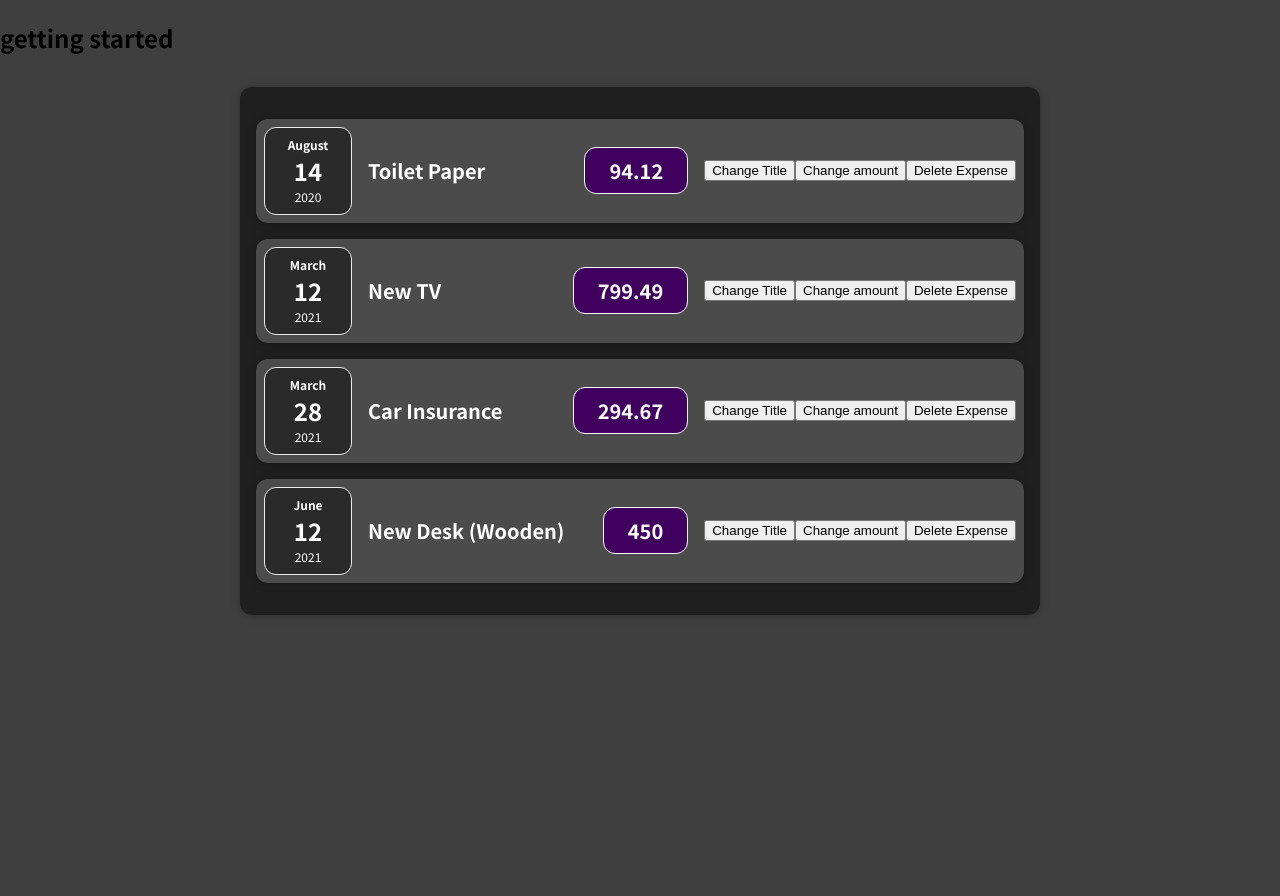
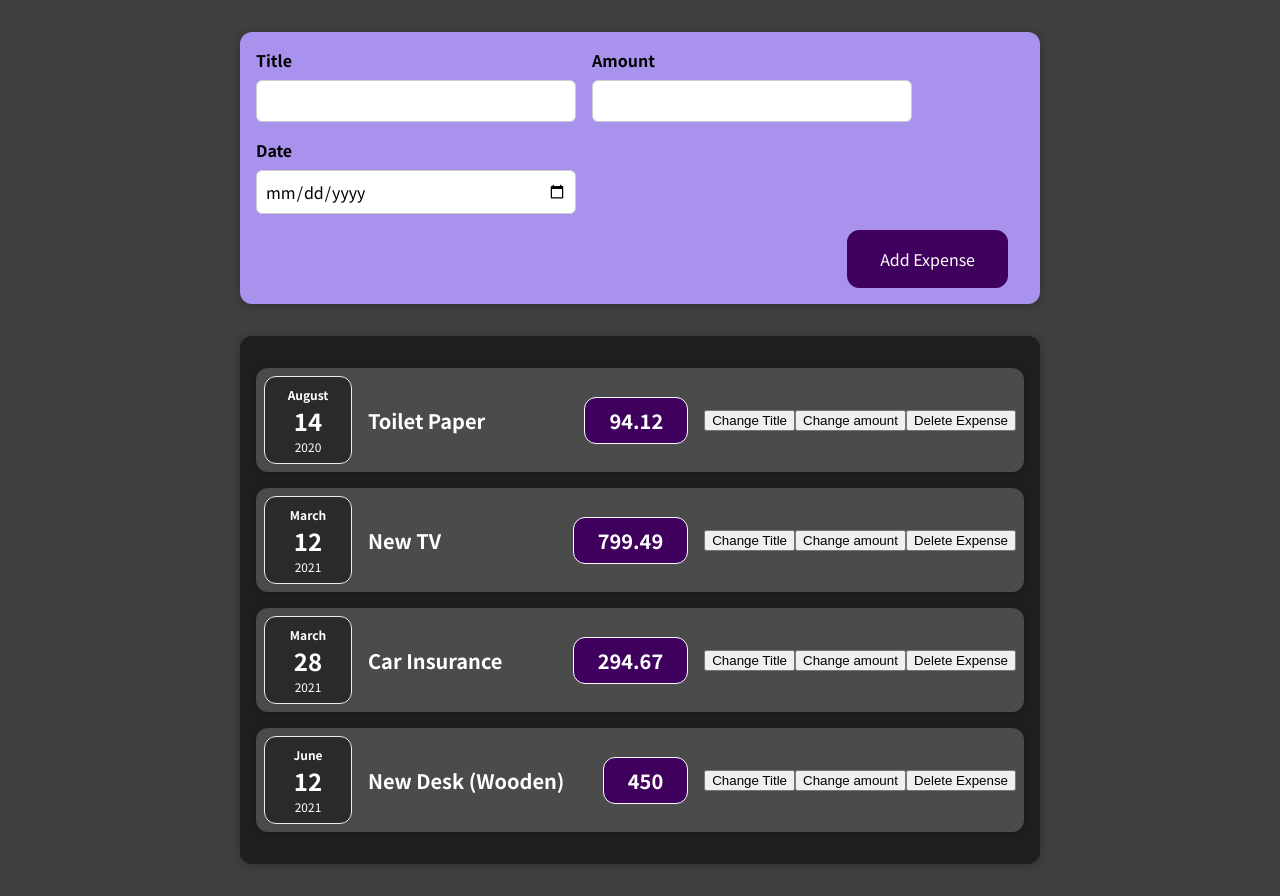
Before and after one commit to AshwiniPare/ExpenseTrackerWithReact, a React (Create React App) app: page / in a window 1280 px wide. Before the commit the page ends 800 px from the top, so only its background shows below. Built offline with nearby package versions, Linux system fonts and the light colour scheme.

Commit message:
expense form

```diff
--- a/src/App.js
+++ b/src/App.js
@@ -1,5 +1,6 @@
 import React from 'react'
 import Expenses from './components/Expenses/Expenses'
+import  NewExpense from './components/NewExpense/NewExpense';
 
 const App = () => {
   /*const expenses = [
@@ -29,18 +30,19 @@ const App = () => {
       date: new Date(2021, 5, 12),
     },
   ];
- return React.createElement(
+ /*return React.createElement(
     'div',
     {},
     React.createElement('h2', {}, "getting started"),
     React.createElement(Expenses, {expenses: expenses})
-  );
-  /*return (
+  );*/
+  return (
       <div >
+        <NewExpense />
       <Expenses expenses={expenses}></Expenses>
 
     </div>
-  );*/
+  );
 }
 
 export default App;
--- /dev/null
+++ b/src/components/NewExpense/ExpenseForm.css
@@ -0,0 +1,26 @@
+.new-expense__controls {
+    display: flex;
+    flex-wrap: wrap;
+    gap: 1rem;
+    margin-bottom: 1rem;
+    text-align: left;
+  }
+
+  .new-expense__control label {
+    font-weight: bold;
+    margin-bottom: 0.5rem;
+    display: block;
+  }
+
+  .new-expense__control input {
+    font: inherit;
+    padding: 0.5rem;
+    border-radius: 6px;
+    border: 1px solid #ccc;
+    width: 20rem;
+    max-width: 100%;
+  }
+
+  .new-expense__actions {
+    text-align: right;
+  }
--- /dev/null
+++ b/src/components/NewExpense/ExpenseForm.js
@@ -0,0 +1,31 @@
+import React from 'react';
+
+import './ExpenseForm.css';
+
+const ExpenseForm = () => {
+    const titleChangeHandler = (event) => {
+        console.log(event.target.value);
+    }
+
+    return <form>
+        <div className="new-expense__controls">
+            <div className="new-expense__control">
+                <label>Title</label>
+                <input type="text" onChange={titleChangeHandler}/>
+            </div>
+            <div className="new-expense__control">
+                <label>Amount</label>
+                <input type="number" min="0.01" step="0.01"/>
+            </div>
+            <div className="new-expense__control">
+                <label>Date</label>
+                <input type="date" min="2019-01-01" max="2022-12-31"/>
+            </div>
+        </div>
+        <div className='new-expense__actions'>
+            <button type="submit">Add Expense</button>
+        </div>
+    </form>
+};
+
+export default ExpenseForm;
--- /dev/null
+++ b/src/components/NewExpense/NewExpense.css
@@ -0,0 +1,38 @@
+.new-expense {
+    background-color: #a892ee;
+    padding: 1rem;
+    margin: 2rem auto;
+    width: 50rem;
+    max-width: 95%;
+    border-radius: 12px;
+    text-align: center;
+    box-shadow: 0 1px 8px rgba(0, 0, 0, 0.25);
+  }
+
+  .new-expense button {
+    font: inherit;
+    cursor: pointer;
+    padding: 1rem 2rem;
+    border: 1px solid #40005d;
+    background-color: #40005d;
+    color: white;
+    border-radius: 12px;
+    margin-right: 1rem;
+  }
+
+  .new-expense button:hover,
+  .new-expense button:active {
+    background-color: #510674;
+    border-color: #510674;
+  }
+
+  .new-expense button.alternative {
+    color: #220131;
+    border-color: transparent;
+    background-color: transparent;
+  }
+
+  .new-expense button.alternative:hover,
+  .new-expense button.alternative:active {
+    background-color: #ddb3f8;
+  }
--- /dev/null
+++ b/src/components/NewExpense/NewExpense.js
@@ -0,0 +1,13 @@
+import React from 'react';
+
+import ExpenseForm from './ExpenseForm';
+
+import './NewExpense.css';
+
+const NewExpense = () => {
+    return <div className="new-expense">
+        <ExpenseForm />
+    </div>
+};
+
+export default NewExpense;
```
